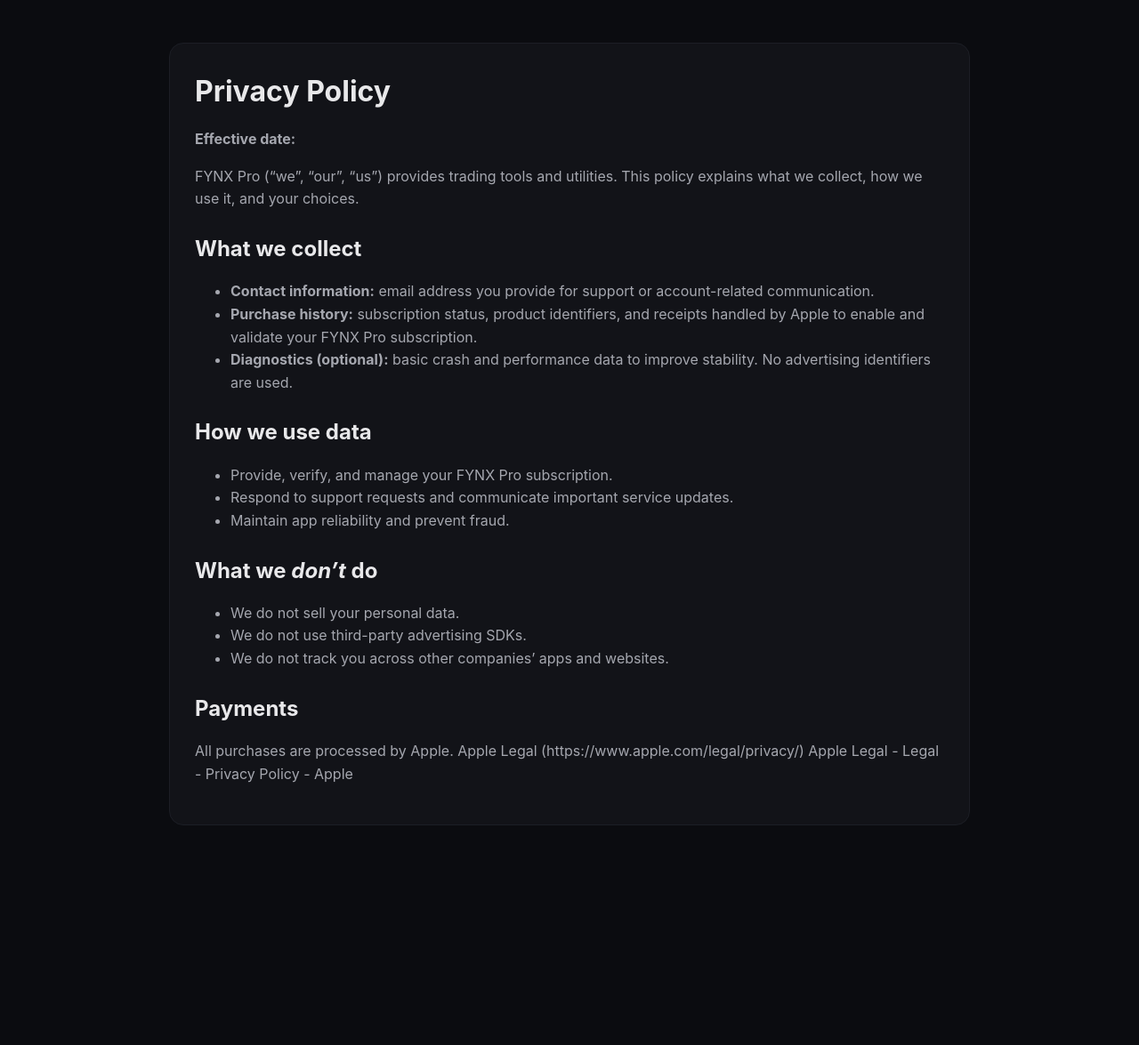
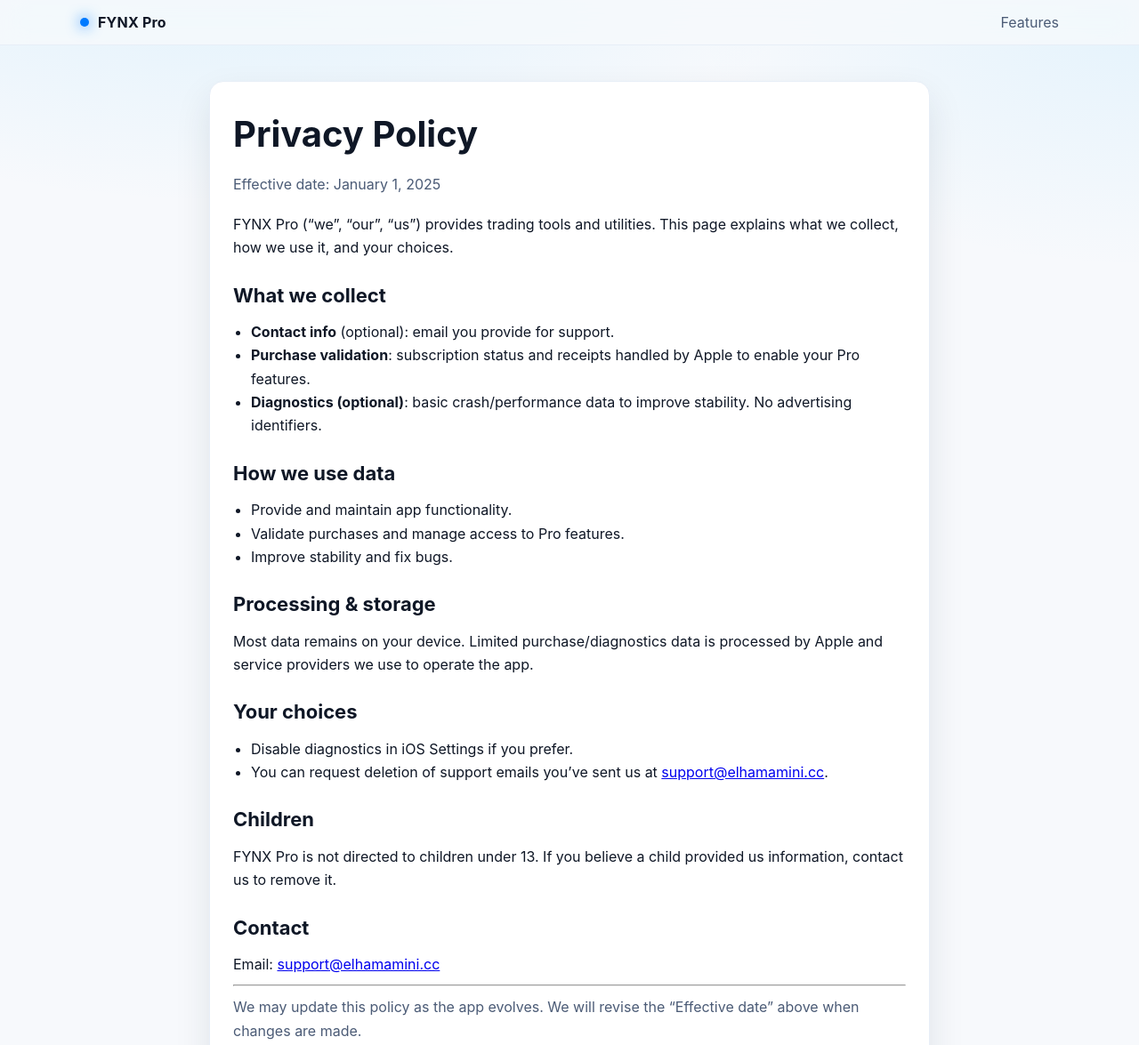
Before and after one commit to EA-LA/FYNX-Site, a plain HTML site: page privacy.html in a window 1280 px wide. Shown: the top 1175 px of the page at 89% size. Before the commit the page ends 976 px from the top, so only its background shows below. Drawn offline with Linux system fonts and the light colour scheme.

Commit message:
Update privacy.html

```diff
--- a/privacy.html
+++ b/privacy.html
@@ -1,114 +1,61 @@
 <!doctype html>
 <html lang="en">
 <head>
-  <meta charset="utf-8" />
-  <meta name="viewport" content="width=device-width, initial-scale=1" />
-  <title>FYNX Pro – Privacy Policy</title>
-  <style>
-    :root { --bg:#0b0c10; --card:#121318; --text:#e8e8ea; --muted:#a5a7af; }
-    body{margin:0;background:var(--bg);color:var(--text);font:16px/1.6 -apple-system,BlinkMacSystemFont,Segoe UI,Roboto,Inter,Helvetica,Arial,sans-serif}
-    .wrap{max-width:900px;margin:0 auto;padding:48px 20px}
-    .card{background:var(--card);border:1px solid #1c1e25;border-radius:16px;padding:28px}
-    h1{margin:0 0 8px} h2{margin:24px 0 8px} p,li{color:var(--muted)}
-    a{color:#6aa4ff}
-
-    /* Glitch intro */
-    #intro{
-      position:fixed;top:0;left:0;right:0;bottom:0;
-      display:flex;align-items:center;justify-content:center;
-      background:black;color:#0f0;font-size:2rem;font-weight:700;
-      z-index:9999;
-      animation: fadeOut 2.8s ease forwards;
-      animation-delay: 2.2s;
-    }
-    .glitch{
-      position:relative;
-      color:#0f0;
-      font-size:2.5rem;
-      text-transform:uppercase;
-      animation: glitch 1s infinite;
-    }
-    .glitch::before,
-    .glitch::after{
-      content:attr(data-text);
-      position:absolute;left:0;
-      background:black;
-      overflow:hidden;
-      clip:rect(0,900px,0,0);
-    }
-    .glitch::before{
-      left:2px;text-shadow:-2px 0 red;
-      animation: glitchTop 1s infinite linear alternate-reverse;
-    }
-    .glitch::after{
-      left:-2px;text-shadow:-2px 0 blue;
-      animation: glitchBottom 1s infinite linear alternate-reverse;
-    }
-    @keyframes glitch {
-      0% { transform: skew(0deg); }
-      20% { transform: skew(5deg); }
-      40% { transform: skew(-5deg); }
-      60% { transform: skew(3deg); }
-      80% { transform: skew(-3deg); }
-      100% { transform: skew(0deg); }
-    }
-    @keyframes glitchTop {
-      0% { clip:rect(0,900px,0,0); }
-      20% { clip:rect(0,900px,50px,0); }
-      40% { clip:rect(0,900px,20px,0); }
-      60% { clip:rect(0,900px,80px,0); }
-      80% { clip:rect(0,900px,40px,0); }
-      100% { clip:rect(0,900px,0,0); }
-    }
-    @keyframes glitchBottom {
-      0% { clip:rect(0,900px,0,0); }
-      20% { clip:rect(60px,900px,100px,0); }
-      40% { clip:rect(20px,900px,70px,0); }
-      60% { clip:rect(80px,900px,120px,0); }
-      80% { clip:rect(40px,900px,90px,0); }
-      100% { clip:rect(0,900px,0,0); }
-    }
-    @keyframes fadeOut {
-      to { opacity:0; visibility:hidden; }
-    }
-  </style>
+  <meta charset="utf-8"/>
+  <meta name="viewport" content="width=device-width,initial-scale=1"/>
+  <title>Privacy Policy • FYNX Pro</title>
+  <link rel="stylesheet" href="assets/styles.css"/>
+  <meta name="description" content="Privacy Policy for FYNX Pro."/>
 </head>
 <body>
-  <!-- Intro screen -->
-  <div id="intro">
-    <div class="glitch" data-text="Welcome FYNX Policy">Welcome FYNX Policy</div>
-  </div>
+  <header class="header"><div class="container nav">
+    <a class="brand" href="/"><span class="dot"></span><span>FYNX Pro</span></a>
+    <div class="navlinks"><a href="index.html#features">Features</a></div>
+  </div></header>
 
-  <!-- Main Privacy Policy -->
-  <div class="wrap">
-    <div class="card">
+  <main class="legal-wrap">
+    <article class="legal-card">
       <h1>Privacy Policy</h1>
-      <p><strong>Effective date:</strong> <span id="d"></span></p>
-      <p>FYNX Pro (“we”, “our”, “us”) provides trading tools and utilities. This policy explains what we collect, how we use it, and your choices.</p>
+      <div class="meta">Effective date: <span id="pp-date">January 1, 2025</span></div>
+
+      <p>FYNX Pro (“we”, “our”, “us”) provides trading tools and utilities. This page explains what we collect, how we use it, and your choices.</p>
 
       <h2>What we collect</h2>
       <ul>
-        <li><strong>Contact information:</strong> email address you provide for support or account-related communication.</li>
-        <li><strong>Purchase history:</strong> subscription status, product identifiers, and receipts handled by Apple to enable and validate your FYNX Pro subscription.</li>
-        <li><strong>Diagnostics (optional):</strong> basic crash and performance data to improve stability. No advertising identifiers are used.</li>
+        <li><strong>Contact info</strong> (optional): email you provide for support.</li>
+        <li><strong>Purchase validation</strong>: subscription status and receipts handled by Apple to enable your Pro features.</li>
+        <li><strong>Diagnostics (optional)</strong>: basic crash/performance data to improve stability. No advertising identifiers.</li>
       </ul>
 
       <h2>How we use data</h2>
       <ul>
-        <li>Provide, verify, and manage your FYNX Pro subscription.</li>
-        <li>Respond to support requests and communicate important service updates.</li>
-        <li>Maintain app reliability and prevent fraud.</li>
+        <li>Provide and maintain app functionality.</li>
+        <li>Validate purchases and manage access to Pro features.</li>
+        <li>Improve stability and fix bugs.</li>
       </ul>
 
-      <h2>What we <em>don’t</em> do</h2>
+      <h2>Processing & storage</h2>
+      <p>Most data remains on your device. Limited purchase/diagnostics data is processed by Apple and service providers we use to operate the app.</p>
+
+      <h2>Your choices</h2>
       <ul>
-        <li>We do not sell your personal data.</li>
-        <li>We do not use third-party advertising SDKs.</li>
-        <li>We do not track you across other companies’ apps and websites.</li>
+        <li>Disable diagnostics in iOS Settings if you prefer.</li>
+        <li>You can request deletion of support emails you’ve sent us at <a href="mailto:support@elhamamini.cc">support@elhamamini.cc</a>.</li>
       </ul>
 
-      <h2>Payments</h2>
-      <p>All purchases are processed by Apple.
+      <h2>Children</h2>
+      <p>FYNX Pro is not directed to children under 13. If you believe a child provided us information, contact us to remove it.</p>
 
-Apple Legal (https://www.apple.com/legal/privacy/)
-Apple Legal - Legal - Privacy Policy - Apple
+      <h2>Contact</h2>
+      <p>Email: <a href="mailto:support@elhamamini.cc">support@elhamamini.cc</a></p>
+
+      <hr>
+      <p class="meta">We may update this policy as the app evolves. We will revise the “Effective date” above when changes are made.</p>
+    </article>
+  </main>
+
+  <footer class="footer"><div class="container links">
+    <a href="privacy.html">Privacy Policy</a><a href="terms.html">Terms of Use</a><a href="faqs.html">FAQs</a><a href="support.html">Support</a>
+  </div></footer>
+</body>
+</html>
```
